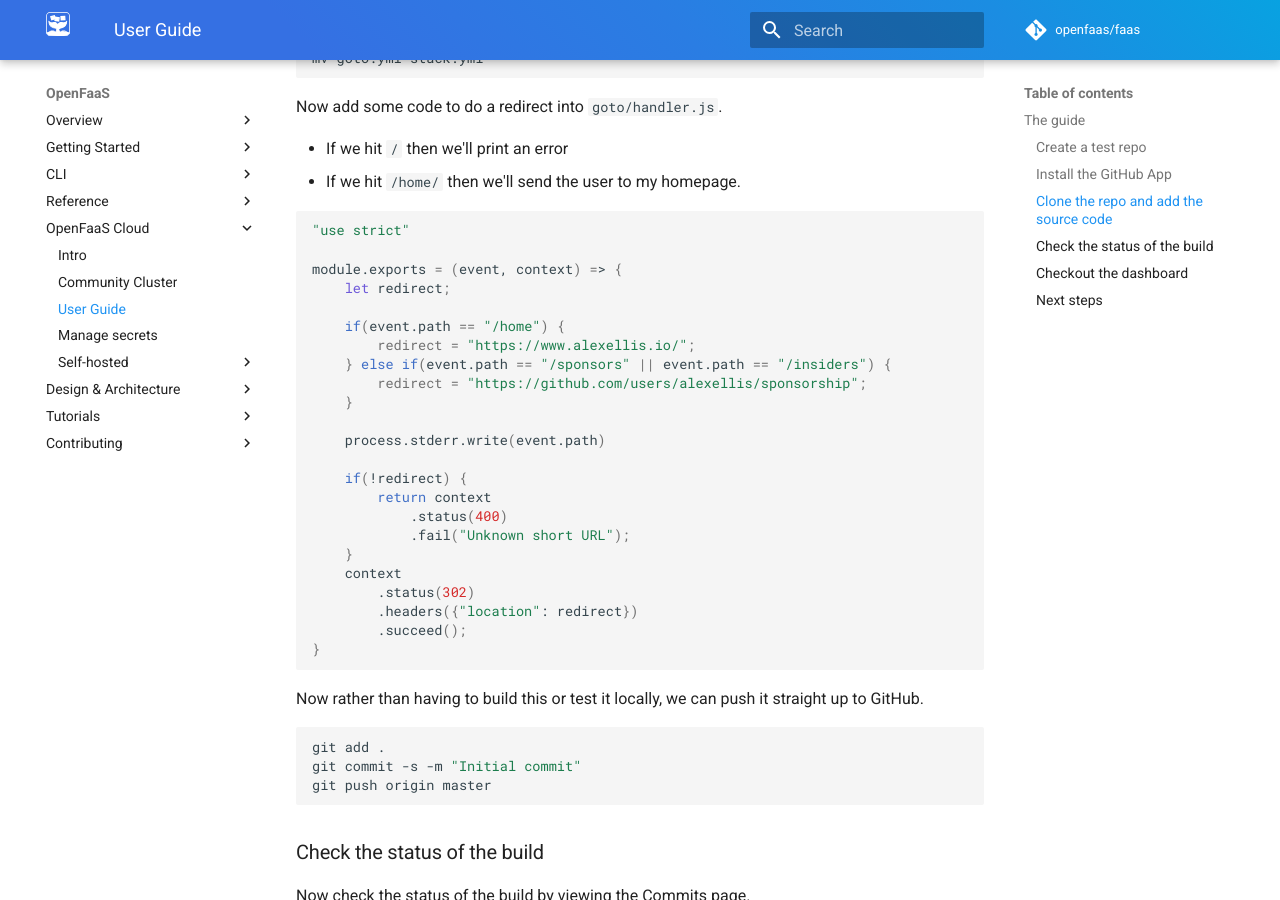
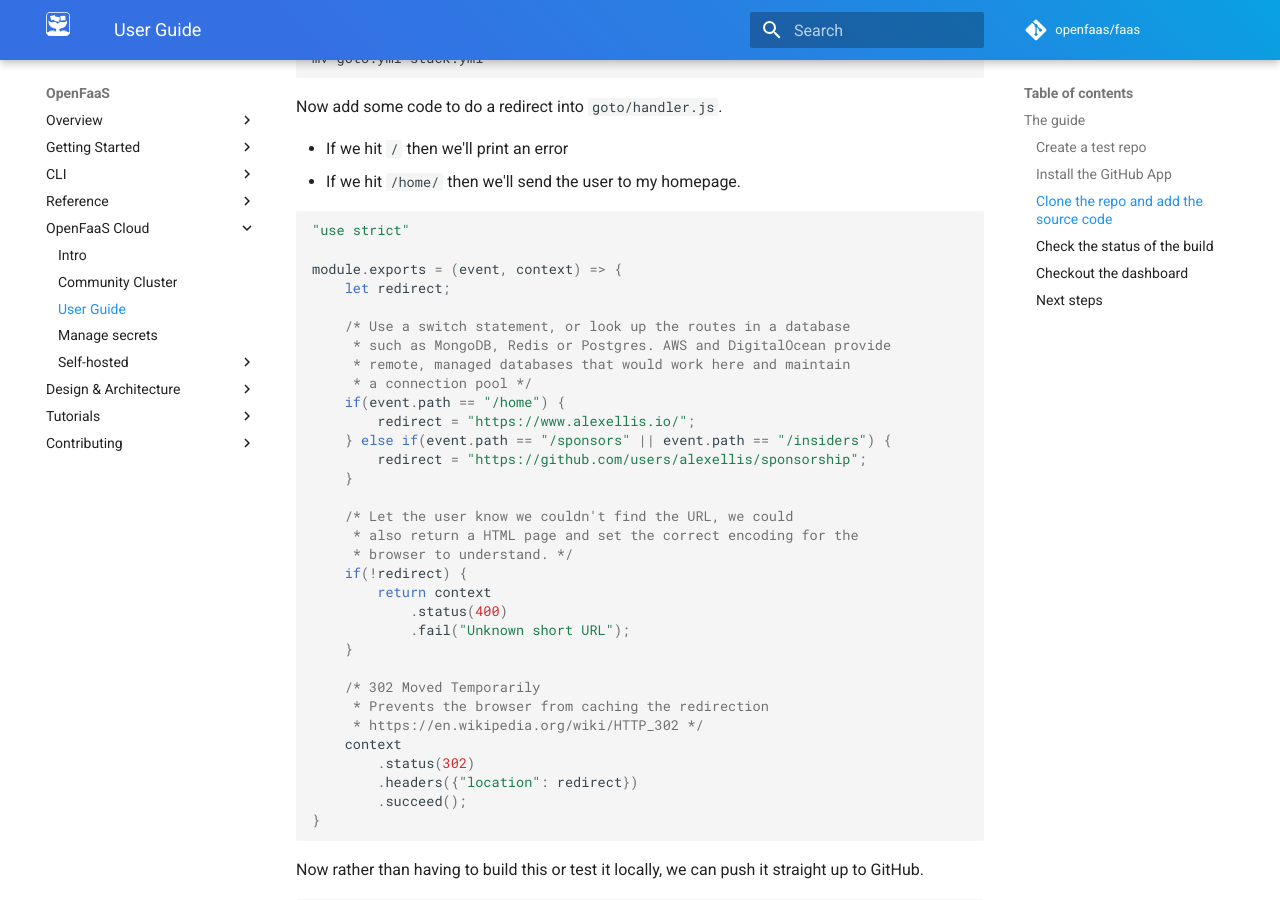
Before and after one commit to openfaas/docs, an MkDocs documentation site: the page built from docs/openfaas-cloud/user-guide.md, in a window 1280 px wide and 900 px high, scrolled down 3183 px. Built offline with MkDocs 1.6.1 and Material for MkDocs 9.7.7, drawn with Linux system fonts in a browser that asks for light colours; comment, search, counter and statistics services are not loaded.

Commit message:
Update highlighting for JavaScript example
Signed-off-by: Alex Ellis (OpenFaaS Ltd) <alexellis2@gmail.com>

````diff
--- a/docs/openfaas-cloud/user-guide.md
+++ b/docs/openfaas-cloud/user-guide.md
@@ -74,25 +74,34 @@ Now add some code to do a redirect into `goto/handler.js`.
 * If we hit `/` then we'll print an error
 * If we hit `/home/` then we'll send the user to my homepage.
 
-```sh
+```javascript
 "use strict"
 
 module.exports = (event, context) => {
     let redirect;
 
+    /* Use a switch statement, or look up the routes in a database
+     * such as MongoDB, Redis or Postgres. AWS and DigitalOcean provide
+     * remote, managed databases that would work here and maintain
+     * a connection pool */
     if(event.path == "/home") {
         redirect = "https://www.alexellis.io/";
     } else if(event.path == "/sponsors" || event.path == "/insiders") {
         redirect = "https://github.com/users/alexellis/sponsorship";
     }
 
-    process.stderr.write(event.path)
-
+    /* Let the user know we couldn't find the URL, we could
+     * also return a HTML page and set the correct encoding for the
+     * browser to understand. */
     if(!redirect) {
         return context
             .status(400)
             .fail("Unknown short URL");
     }
+
+    /* 302 Moved Temporarily
+     * Prevents the browser from caching the redirection
+     * https://en.wikipedia.org/wiki/HTTP_302 */
     context
         .status(302)
         .headers({"location": redirect})
````
